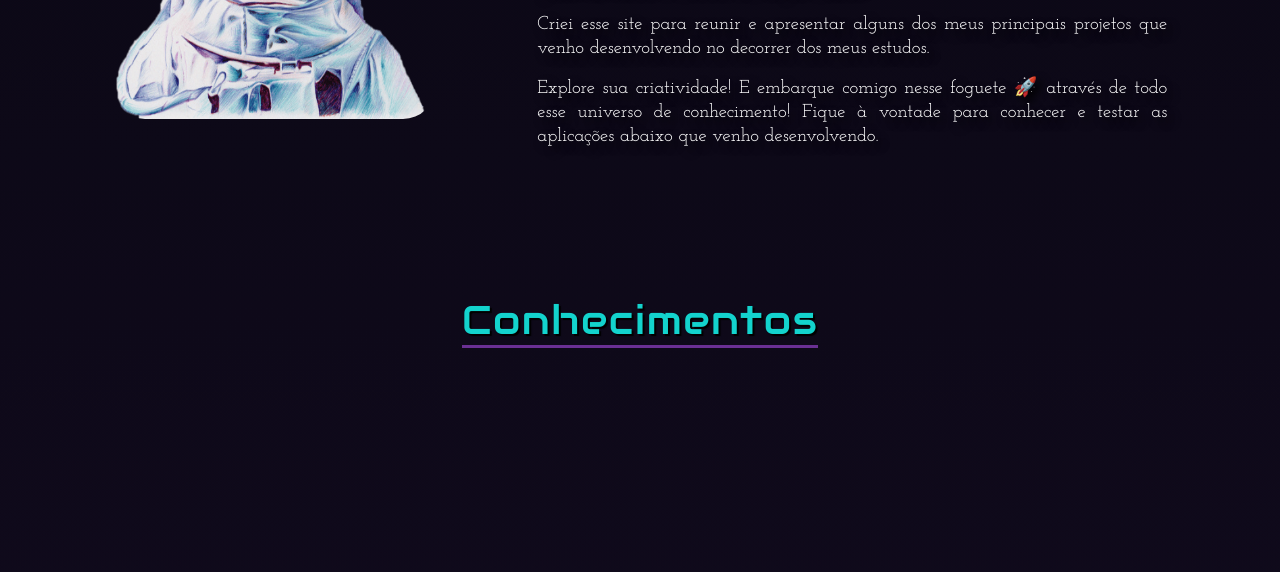
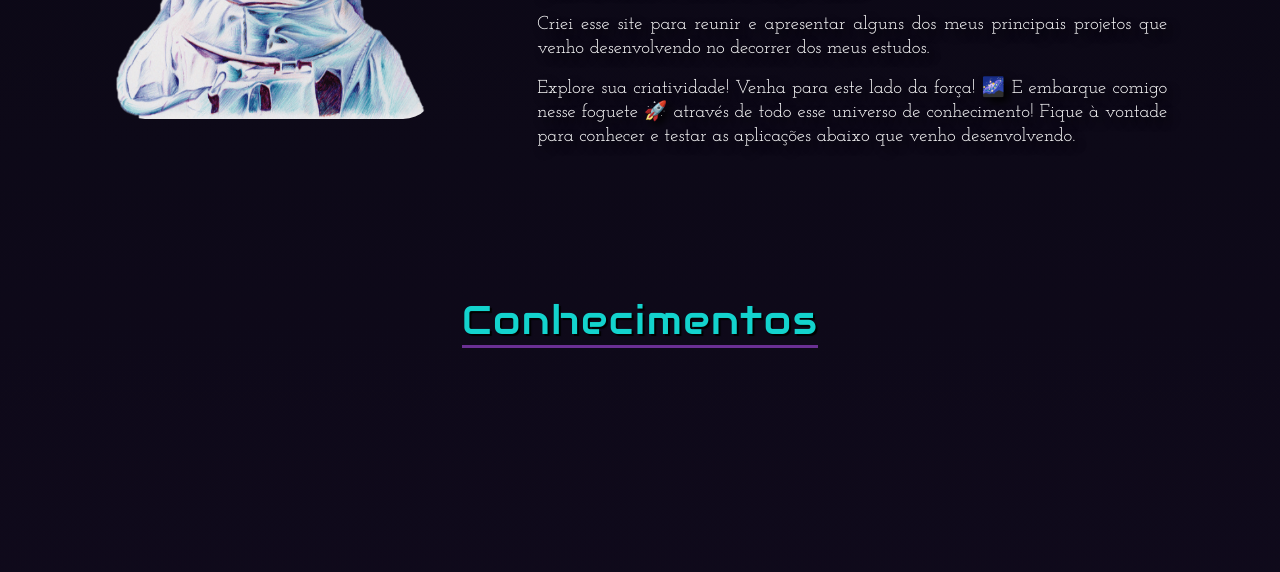
Before and after one commit to rafael-alves-teixeira/portfolio, a plain HTML site: page index.html in a window 1280 px wide. Shown: the part 1177-1749 px from the top of the page. Drawn offline with Linux system fonts and the light colour scheme; a web font is replaced by a local one.

Commit message:
about me emojis

```diff
--- a/index.html
+++ b/index.html
@@ -92,7 +92,7 @@
                     <p>Estou me profissionalizando nesta área de tecnologia porque identifico nela a possibilidade de explorar minha criatividade, expandir meu conhecimento, ser protagonista na missão de trazer soluções para as pessoas e, na medida do possível, tornar o mundo um lugar melhor.</p>
 
                     <p>Criei esse site para reunir e apresentar alguns dos meus principais projetos que venho desenvolvendo no decorrer dos meus estudos.</p>
-                    <p>Explore sua criatividade! E embarque comigo nesse foguete 🚀 através de todo esse universo de conhecimento! Fique à vontade para conhecer e testar as aplicações abaixo que venho desenvolvendo.</p>
+                    <p>Explore sua criatividade! Venha para este lado da força! 🌌 E embarque comigo nesse foguete 🚀 através de todo esse universo de conhecimento! Fique à vontade para conhecer e testar as aplicações abaixo que venho desenvolvendo.</p>
                 </div>
             </div>
         </section>
--- a/style.css
+++ b/style.css
@@ -545,7 +545,6 @@ header {
   background-image: url(imagens/btnConstrucao.jfif);
   background-size: cover;
   background-repeat: no-repeat;
-
 }
 
 .tecs {
```
